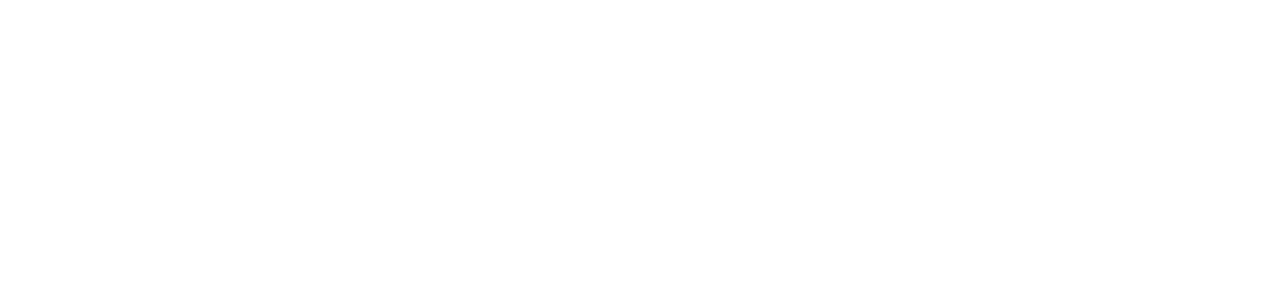
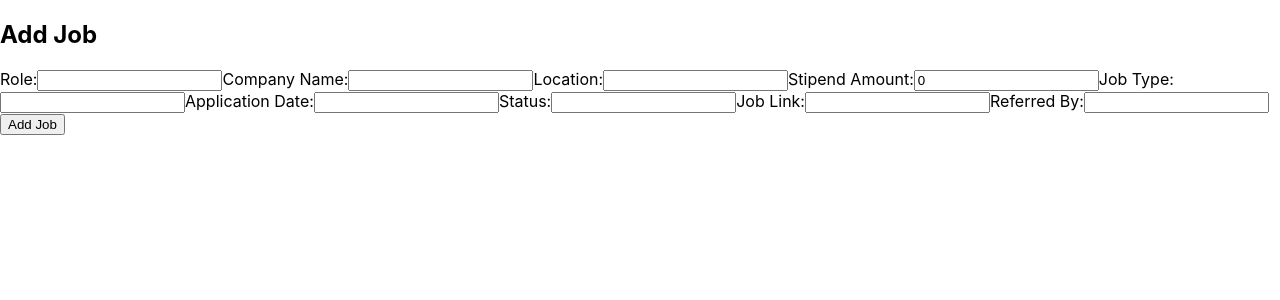
Before and after one commit to haard04/careercatalyst, a React (Create React App) app in the folder frontend/: page /AddJobForm in a window 1280 px wide. Before the commit this address had no page. Shown: the top 300 px of the page. Built offline with nearby package versions, Linux system fonts and the light colour scheme.

Commit message:
updated get request

```diff
--- a/frontend/src/Routes.js
+++ b/frontend/src/Routes.js
@@ -6,6 +6,7 @@
 import Login from './components/Login';
 import Jobs from './components/Jobs';
 import Dashboard from './components/Dashboard';
+import AddJobForm from './components/newJob';
 
 const AppRoutes = () => {
   return (
@@ -15,6 +16,7 @@
       <Route path="/login" element={<Login />} />
       <Route path="/jobs" element={<Jobs />} />
       <Route path="/Dashboard" element={<Dashboard />} />
+      <Route path="/AddJobForm" element={<AddJobForm />} />
     </Routes>
   );
 };
--- a/frontend/src/components/Dashboard.js
+++ b/frontend/src/components/Dashboard.js
@@ -11,14 +11,10 @@
   useEffect(() => {
     const fetchJobs = async () => {
       try {
-        console.log(csrftoken)
         const response = await axios.get('http://localhost:8000/getjobsbyid', {
-          headers: {
-            'X-CSRFToken': csrftoken,
-            'Cookie': `sessionid=${sessionid}; csrftoken=${csrftoken}`,
-          },
+          withCredentials: true,
         });
-
+        console.log(response.data)
         if (response.data && response.data.jobs) {
           setJobs(response.data.jobs);
         }
@@ -29,16 +25,22 @@
     };
 
     fetchJobs();
-  }, [csrftoken,sessionid]);
+  }, [csrftoken, sessionid]);
 
   return (
     <div>
       <h2>Dashboard</h2>
       {/* Render jobs in your component */}
       {jobs.map(job => (
-        <div key={job.job_id}>
-          <p>{job.role} at {job.company_name}</p>
-          {/* Add other job details as needed */}
+        <div key={job.job_id} className="job-card">
+          <h3>{job.role}</h3>
+          <p>Company: {job.company_name}</p>
+          <p>Location: {job.location}</p>
+          <p>Stipend: ${job.stipend_amount}</p>
+          <p>Job Type: {job.job_type}</p>
+          <p>Status: {job.status}</p>
+          <a href={job.job_link} target="_blank" rel="noopener noreferrer">Job Link</a>
+          <p>Referred by: {job.referred_by}</p>
         </div>
       ))}
     </div>
--- a/frontend/src/components/Home.js
+++ b/frontend/src/components/Home.js
@@ -9,6 +9,9 @@
       <Link to="/signup">Sign Up</Link>
       <Link to="/login">Login</Link>
       <Link to="/jobs">Jobs</Link>
+      <Link to="/Dashboard">Dashboard</Link>
+      <Link to="/AddJobForm">AddJobForm</Link>
+
     </div>
   );
 };
--- a/frontend/src/components/Login.js
+++ b/frontend/src/components/Login.js
@@ -1,64 +1,48 @@
-// src/components/Login.js
 import React, { useState } from 'react';
 import axios from 'axios';
-import { setCookie } from '../csrf';
-import { getCookie } from '../csrf';
-import { Link, useNavigate } from 'react-router-dom';
+import { setCookie, getCookie } from '../csrf';  // Assuming you have a getCookie function
+import { useNavigate } from 'react-router-dom';
 
 const Login = () => {
   const [username, setUsername] = useState('');
   const [password, setPassword] = useState('');
   const [error, setError] = useState('');
-  const [csrfToken, setCsrfToken] = useState('');
-  const csrftoken = getCookie('csrftoken');
+  const [csrftoken] = useState(getCookie('csrftoken'));
+    // Make sure getCookie is implemented
 
   const navigate = useNavigate();
-
 
   const handleLogin = async (e) => {
     e.preventDefault();
 
     try {
-      const response = await axios.post('http://localhost:8000/login', {
-        username,
-        password,
+      const response = await axios.post(
+        'http://localhost:8000/login',
+        {
+          username,
+          password,
+        }
+      );
 
-      },{
-        headers: {
-            'X-CSRFToken': csrftoken,
-          },
-      });
-
-      console.log(response.data); // Log the response data (optional)
-
-      // Handle successful login (e.g., store authentication token, redirect)
+      // Handle successful login
       const csrfTokenFromResponse = response.data.token;
 
       // Set CSRF token and session ID in cookies
       setCookie('csrftoken', csrfTokenFromResponse);
       setCookie('sessionid', response.data.sessionid);
 
-        navigate('/dashboard');
-
-        // Handle successful login (e.g., store authentication token, redirect)
-
+      // Redirect to dashboard
+      navigate('/dashboard');
     } catch (error) {
-      if (error.response) {
-        // The request was made and the server responded with a status code
-        // that falls out of the range of 2xx
-        console.error('Server responded with an error:', error.response.data);
-        setError(error.response.data.error || 'Invalid credentials.');
-      } else if (error.request) {
-        // The request was made but no response was received
-        console.error('No response received from the server.');
-        setError('No response received from the server.');
+      if (error.response && error.response.status === 401) {
+        setError('Invalid username or password.');
       } else {
-        // Something happened in setting up the request that triggered an Error
-        console.error('Error setting up the request:', error.message);
-        setError('Error setting up the request.');
+        setError('An error occurred while trying to log in.');
+        console.error('Error during login:', error);
       }
     }
   };
+
 
   return (
     <div>
--- /dev/null
+++ b/frontend/src/components/newJob.js
@@ -0,0 +1,142 @@
+// src/components/AddJobForm.js
+import React, { useState } from 'react';
+import axios from 'axios';
+import { getCookie } from '../csrf';
+
+const AddJobForm = () => {
+    const csrftoken = getCookie('csrftoken');
+  const sessionid = getCookie('sessionid');
+
+  const [jobDetails, setJobDetails] = useState({
+    role: '',
+    company_name: '',
+    location: '',
+    stipend_amount: 0,
+    job_type: '',
+    application_date: '',
+    status: '',
+    job_link: '',
+    referred_by: '',
+  });
+
+
+
+  const handleInputChange = (e) => {
+    const { name, value } = e.target;
+    setJobDetails((prevDetails) => ({
+      ...prevDetails,
+      [name]: value,
+    }));
+  };
+
+  const handleSubmit = async (e) => {
+    e.preventDefault();
+
+    try {
+      const response = await axios.post(
+        'http://localhost:8000/addJobToProfile',
+        jobDetails,
+        {
+          withCredentials:true,
+
+        }
+      );
+
+      console.log(response.data); // Handle success or error message from the server
+    } catch (error) {
+      console.error('Error adding job:', error.message,error.status);
+    }
+  };
+
+  return (
+    <div>
+      <h2>Add Job</h2>
+      <form onSubmit={handleSubmit}>
+        <label>
+          Role:
+          <input
+            type="text"
+            name="role"
+            value={jobDetails.role}
+            onChange={handleInputChange}
+          />
+        </label>
+        <label>
+          Company Name:
+          <input
+            type="text"
+            name="company_name"
+            value={jobDetails.company_name}
+            onChange={handleInputChange}
+          />
+        </label>
+        <label>
+          Location:
+          <input
+            type="text"
+            name="location"
+            value={jobDetails.location}
+            onChange={handleInputChange}
+          />
+        </label>
+        <label>
+          Stipend Amount:
+          <input
+            type="number"
+            name="stipend_amount"
+            value={jobDetails.stipend_amount}
+            onChange={handleInputChange}
+          />
+        </label>
+        <label>
+          Job Type:
+          <input
+            type="text"
+            name="job_type"
+            value={jobDetails.job_type}
+            onChange={handleInputChange}
+          />
+        </label>
+        <label>
+          Application Date:
+          <input
+            type="text"
+            name="application_date"
+            value={jobDetails.application_date}
+            onChange={handleInputChange}
+          />
+        </label>
+        <label>
+          Status:
+          <input
+            type="text"
+            name="status"
+            value={jobDetails.status}
+            onChange={handleInputChange}
+          />
+        </label>
+        <label>
+          Job Link:
+          <input
+            type="text"
+            name="job_link"
+            value={jobDetails.job_link}
+            onChange={handleInputChange}
+          />
+        </label>
+        <label>
+          Referred By:
+          <input
+            type="text"
+            name="referred_by"
+            value={jobDetails.referred_by}
+            onChange={handleInputChange}
+          />
+        </label>
+        <button type="submit">Add Job</button>
+      </form>
+    </div>
+  );
+};
+
+export default AddJobForm;
--- a/frontend/src/csrf.js
+++ b/frontend/src/csrf.js
@@ -1,15 +1,14 @@
 // src/csrf.js
 
 export function getCookie(name) {
-    const cookieString = `; ${document.cookie}`;
-    const parts = cookieString.split(`; ${name}=`);
+  const cookieValue = document.cookie
+    .split(';')
+    .map(cookie => cookie.trim())
+    .find(cookie => cookie.startsWith(`${name}=`));
 
-    if (parts.length === 2) {
-      return parts.pop().split(';').shift().trim(); // Trim to remove leading/trailing spaces
-    }
+  return cookieValue ? cookieValue.split('=')[1] : null;
+}
 
-    return null; // Return null if the cookie is not found
-  }
 
 
 // src/csrf.js
```
Also changed, not shown: 1 other file (tests, documents, lock files or other folders).
